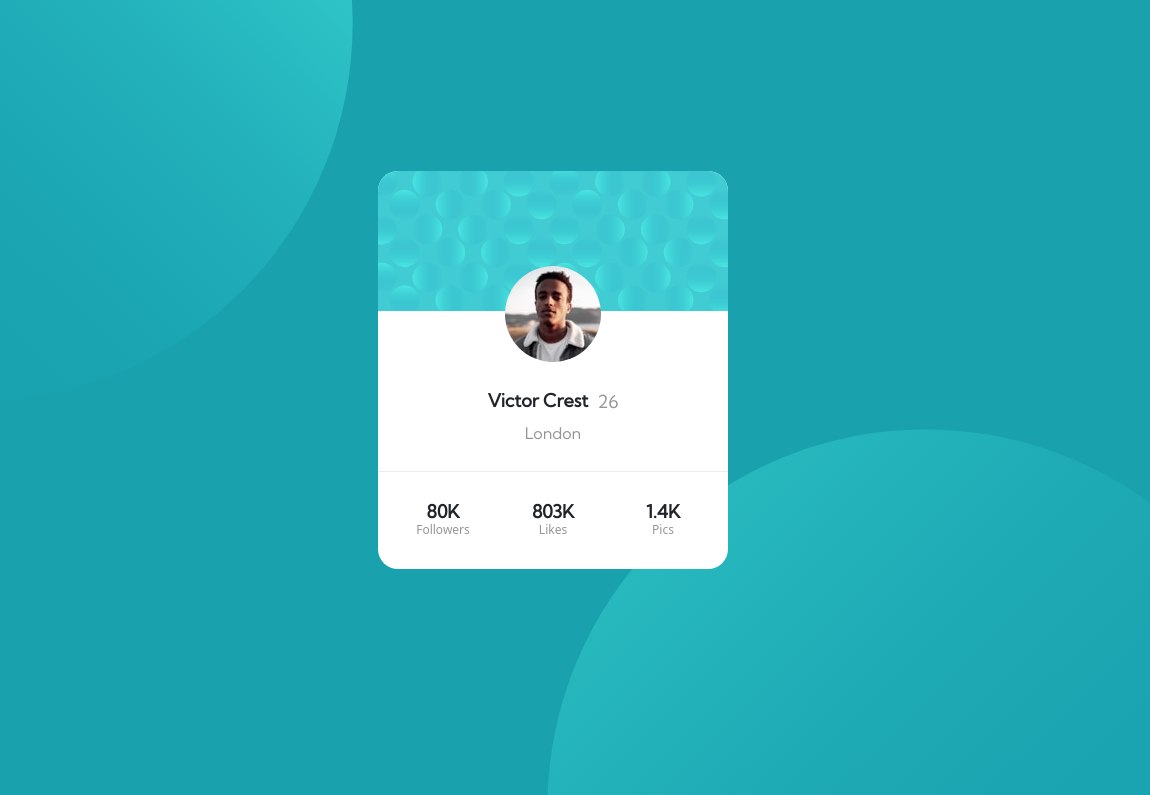
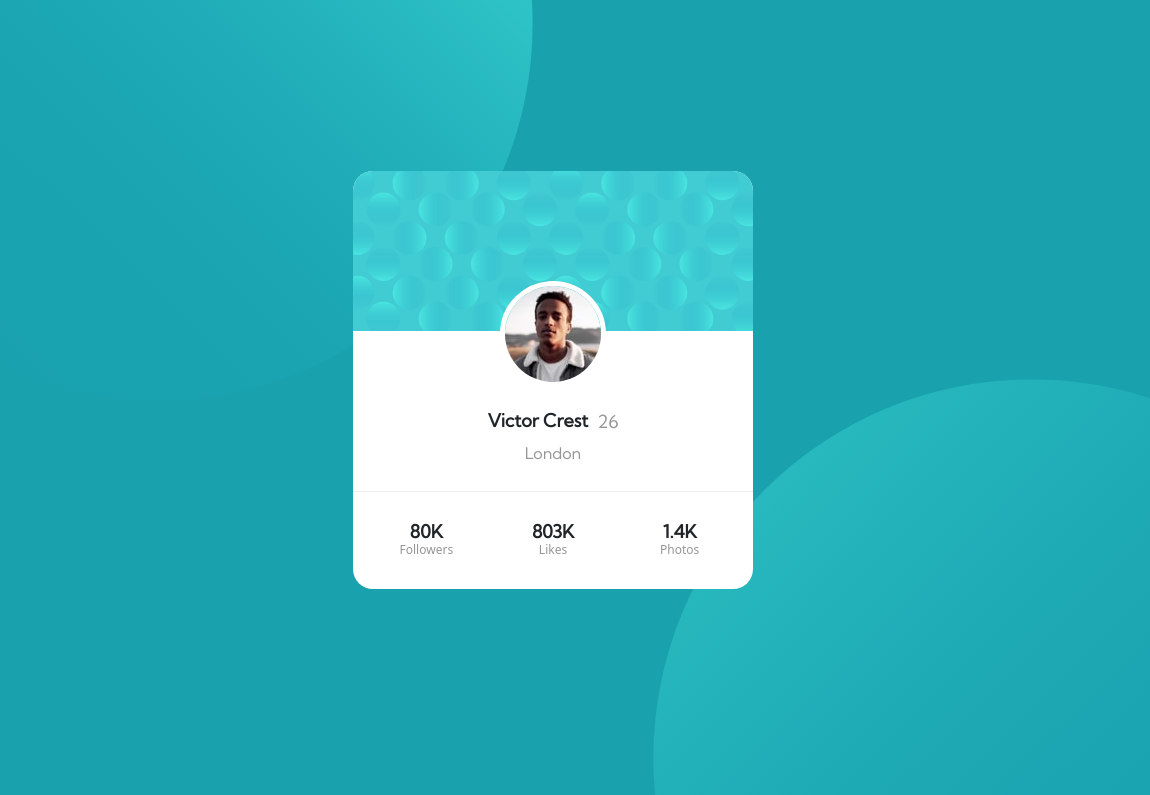
Before and after one commit to T-Induwara/Profile-Card-Challenge-by-Frontend-Mentor, a plain HTML site: page index.html in a window 1536 px wide. Shown: the top 795 px of the page, without its empty margins (215-1365 px from the left). Drawn offline with Linux system fonts and the light colour scheme.

Commit message:
Complete the challange

```diff
--- a/css/style.css
+++ b/css/style.css
@@ -1,26 +1,65 @@
+
 body{
     margin:0%;
 }
 @media only screen and (min-width:370px){
+    #first-con{
+        overflow: hidden;
+    }
     #top_pattern{
-        width:100%;
-        margin-top:-220px;
-        margin-left:-200px;
+        width:500px;
+        margin-top:-290px;
+        margin-left:-290px;
+    }
+    #bottom_pattern{
+        width:500px;
+        margin-top:-150px;
+        margin-right:-320px;
+        float:right;
+    }
+    #card{
+        position: relative;
+        display: block;
+        justify-content: center;
+        width:330px;
+        padding-left:0%;
+        padding-right:0%;
+        padding-bottom:20px;
+        margin-top:-60px;
+        border-radius:20px;
+        background-color:white;
+    }
+    #mid_pattern_img{
+        width:330px;
+        border-radius: 20px 20px 0px 0px;
+    }
+    .profile_img{
+        text-align: center;
+    }
+    #profile-pic{
+        display:inline-block;
+        margin-top:-50px;
+        border: 5px solid white;
+        border-radius:80px;
+
     }
 }
 @media only screen and (min-width:1440px){
     #first-con{
+        overflow:hidden;
         padding-top:45px;
         padding-bottom:45px;
     }
     #top_pattern{
         width:50%;
         margin-top:-400px;
+        margin-left:-20px;
     }
     #bottom_pattern{
         width:50%;
-        margin-top:-140px;
-        margin-left:750px;
+        margin-top:-210px;
+        margin-right:-100px;
+        float: right;
     }
     #card{
         position: relative;
@@ -28,7 +67,7 @@ body{
         padding-right:0;
         padding-bottom:30px;
         margin-top:-230px;
-        width:350px;
+        width:400px;
 
         border-radius: 20px;
 
@@ -38,17 +77,18 @@ body{
         z-index:1;
     }
     #mid_pattern_img{
-        width:350px;
+        width:400px;
         border-radius:20px 20px 0px 0px;
+    }
+    .profile_img{
+        text-align: center;
     }
     #profile-pic{
         border-radius:80px;
         border: 5px solid white;
         padding:0;
         z-index:3;
-        display:block;
-        margin-left:auto;
-        margin-right:auto;
+        display:inline-block;
         margin-top:-50px;
     }
     .divider{
--- a/index.html
+++ b/index.html
@@ -13,7 +13,7 @@
             <img src="images/bg-pattern-top.svg" alt="top pattern" id="top_pattern">
             <div class="container" id="card">
                 <div id="card-top">
-                    <img src="images/bg-pattern-card.svg" id="mid_pattern_img">
+                    <img src="images/bg-pattern-card.svg" class="img-fluid w-100" id="mid_pattern_img">
                 </div>
                 <div class="profile_img">
                     <img src="images/image-victor.jpg" alt="profile image" id="profile-pic">
@@ -45,12 +45,15 @@
                         Likes
                     </div>
                     <div class="bottom-p-name">
-                        Pics
+                        Photos
                     </div>
                 </div>
 
             </div>
-            <img src="images/bg-pattern-bottom.svg" alt="bottom_pattern" id="bottom_pattern">
+            <div class="card-bottom">
+                <img src="images/bg-pattern-bottom.svg" alt="bottom_pattern" id="bottom_pattern">
+            </div>
+
         </div>
         <script src="js/bootstrap.min.js"></script>
     </body>
```
